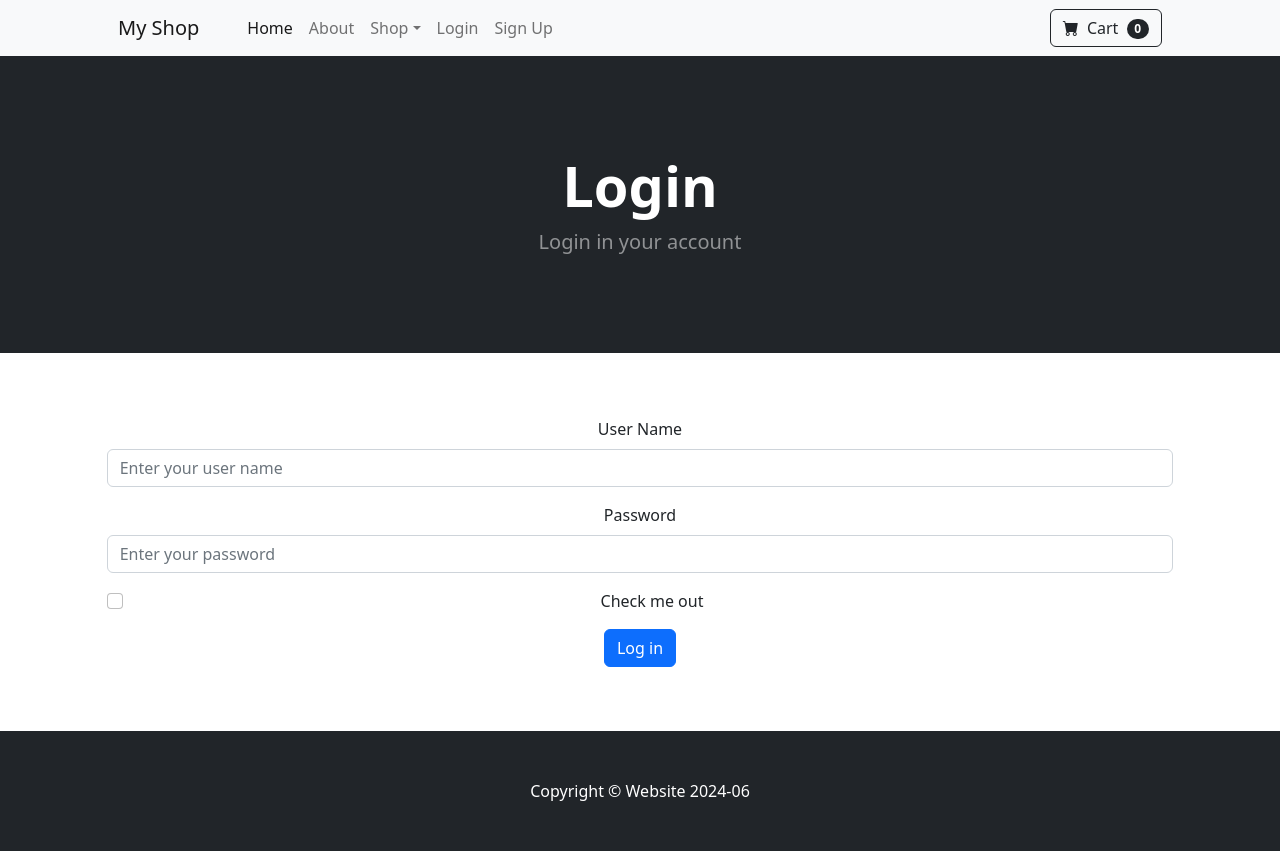
After one commit to hamedmakian2018/Onlineshop, a Django app: template shop/templates/login.html in a window 1280 px wide. The commit adds this page. Run offline with Django 3.2, Linux system fonts and the light colour scheme; the template is opened without the code that fills it, so the values that code supplies are empty; some libraries are stand-ins or nearby versions.

Commit message:
7th Edition

```diff
--- a/shop/templates/base.html
+++ b/shop/templates/base.html
@@ -22,6 +22,17 @@
     </head>
     <body>
         {% include 'navbar.html' %}
+        {%if messages %}
+            {% for message in messages %}
+            <div class="alert alert-warning alert-dismissible fade show" role="alert">
+                {{message}}
+                <button type="button" class="btn-close" data-bs-dismiss="alert" aria-label="Close"></button>
+              </div>
+
+            {% endfor%}
+
+
+        {% endif%}
 
         {% block content %}
         {% endblock %}
--- /dev/null
+++ b/shop/templates/login.html
@@ -0,0 +1,68 @@
+{% extends 'base.html' %}
+
+{% block content %}
+
+<!-- Header-->
+<header class="bg-dark py-5">
+    <div class="container px-4 px-lg-5 my-5">
+        <div class="text-center text-white">
+            <h1 class="display-4 fw-bolder">Login</h1>
+            <p class="lead fw-normal text-white-50 mb-0">Login in your account</p>
+        </div>
+    </div>
+
+</header>
+<br> <br>
+<div class="'container">
+    <div class=" 'row">
+        <center>
+            <div class=" col-10">
+
+                <p align="justify">
+                    <form method="POST" action="{% url 'login' %}">
+                        {% csrf_token %}
+
+                        <div class="mb-3">
+                          <label for="exampleInputEmail1" class="form-label">User Name</label>
+                          <input type="text" class="form-control" name="username" placeholder="Enter your user name">
+
+                        </div>
+                        <div class="mb-3">
+                          <label for="exampleInputPassword1" class="form-label">Password</label>
+                          <input type="password" class="form-control" name="password" placeholder="Enter your password">
+                        </div>
+                        <div class="mb-3 form-check">
+                          <input type="checkbox" class="form-check-input" id="exampleCheck1">
+                          <label class="form-check-label" for="exampleCheck1">Check me out</label>
+                        </div>
+                        <button type="submit" class="btn btn-primary">Log in</button>
+                      </form>
+
+
+
+                </p>
+                <p align="justify">
+
+                </p>
+            </div>
+
+
+        </center>
+
+
+
+
+    </div>
+
+
+
+</div>
+
+<br> <br>
+
+
+
+
+
+
+{% endblock %}
--- a/shop/templates/navbar.html
+++ b/shop/templates/navbar.html
@@ -1,12 +1,12 @@
 <!-- Navigation-->
 <nav class="navbar navbar-expand-lg navbar-light bg-light">
     <div class="container px-4 px-lg-5">
-        <a class="navbar-brand" href="#!">My Shop</a>
+        <a class="navbar-brand" href="/">My Shop</a>
         <button class="navbar-toggler" type="button" data-bs-toggle="collapse" data-bs-target="#navbarSupportedContent" aria-controls="navbarSupportedContent" aria-expanded="false" aria-label="Toggle navigation"><span class="navbar-toggler-icon"></span></button>
         <div class="collapse navbar-collapse" id="navbarSupportedContent">
             <ul class="navbar-nav me-auto mb-2 mb-lg-0 ms-lg-4">
-                <li class="nav-item"><a class="nav-link active" aria-current="page" href="#!">Home</a></li>
-                <li class="nav-item"><a class="nav-link" href="#!">About</a></li>
+                <li class="nav-item"><a class="nav-link active" aria-current="page" href="{% url 'index' %}">Home</a></li>
+                <li class="nav-item"><a class="nav-link" href="{% url 'about' %}">About</a></li>
                 <li class="nav-item dropdown">
                     <a class="nav-link dropdown-toggle" id="navbarDropdown" href="#" role="button" data-bs-toggle="dropdown" aria-expanded="false">Shop</a>
                     <ul class="dropdown-menu" aria-labelledby="navbarDropdown">
@@ -16,6 +16,12 @@
                         <li><a class="dropdown-item" href="#!">New Arrivals</a></li>
                     </ul>
                 </li>
+                {% if user.is_authenticated %}
+                <li class="nav-item"><a class="nav-link" href="{% url 'logout' %}">Logout</a></li>
+                {% else %}
+                <li class="nav-item"><a class="nav-link" href="{% url 'login' %}">Login</a></li>
+                <li class="nav-item"><a class="nav-link" href="{% url 'signup' %}">Sign Up</a></li>
+                {% endif %}
             </ul>
             <form class="d-flex">
                 <button class="btn btn-outline-dark" type="submit">
--- a/shop/urls.py
+++ b/shop/urls.py
@@ -4,4 +4,8 @@ from . import views
 urlpatterns = [
 
      path('', views.index, name= 'index'),
+     path('about/', views.about, name= 'about'),
+     path('login/', views.login_user, name= 'login'),
+     path('logout/', views.logout_user, name= 'logout'),
+      path('signup/', views.signup_user, name= 'signup'),
 ]
```
Also changed, not shown: shop/templates/about.html (added, +50 -0 lines), shop/views.py (+36 -1 lines), README.md, db.sqlite3, shop/templates/signup.html (added).
